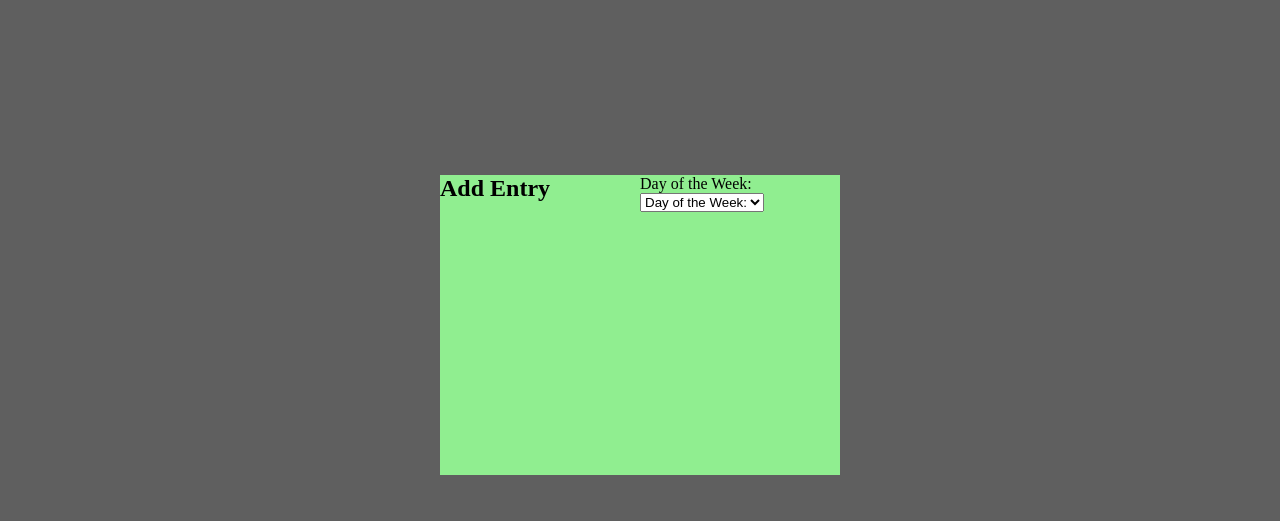
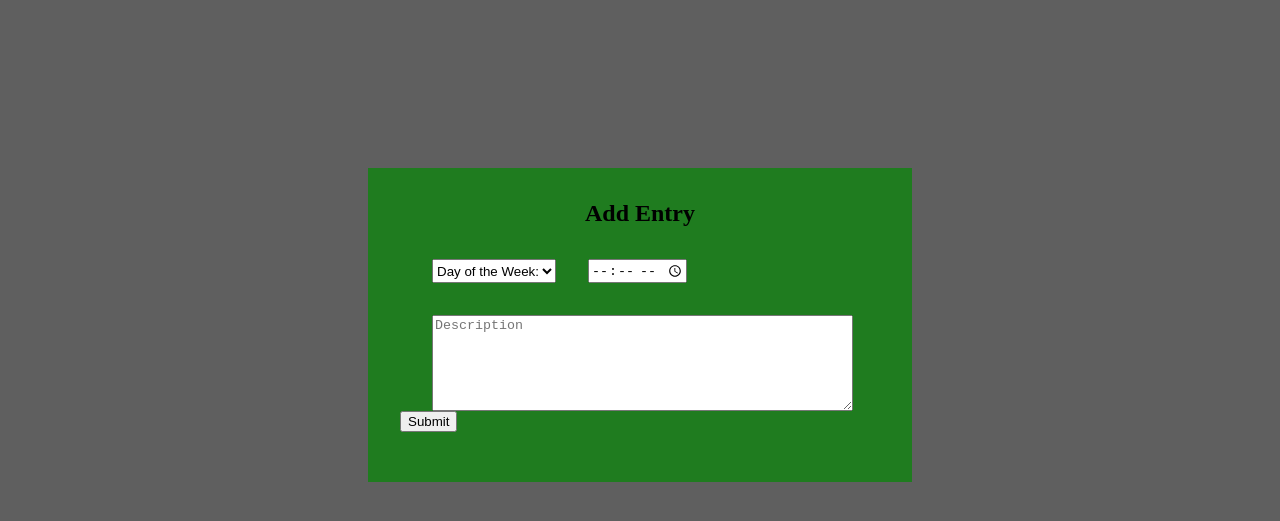
Before and after one commit to lyn-kim/week-planner, a website: page index.html in a window 1280 px wide. Shown: the part 75-596 px from the top of the page. Drawn offline with Linux system fonts and the light colour scheme.

Commit message:
add entry modal update + css

```diff
--- a/index.html
+++ b/index.html
@@ -22,17 +22,16 @@
     <div id="modal-view" class="row hidden" data-view="add-entry">
       <div class="modal-bg fixed">
         <div class="modal-box modal-center">
-          <div class="row">
             <div class="column-full">
-              <div class="row">
+              <div class="row center">
                 <h2>Add Entry</h2>
               </div>
             </div>
             <div class="column-full">
-              <div class="row">
+
                 <form>
-                  <label for="day">Day of the Week:</label>
-                  <select>
+                  <div class="row margin-top">
+                    <select class="margin-left ">
                       <option value="">Day of the Week:</option>
                       <option value="monday">Monday</option>
                       <option value="tuesday">Tuesday</option>
@@ -42,10 +41,13 @@
                       <option value="saturday">Saturday</option>
                       <option value="sunday">Sunday</option>
                     </select>
+                    <input class="margin-left" type="time">
+                  </div>
+                  <div class="row">
+                    <textarea class="margin-left margin-top" rows="6" cols="50" placeholder="Description"></textarea>
+                  </div>
+                  <input type="submit" class="row add-entry-submit ">
                 </form>
-              </div>
-            </div>
-
             </div>
         </div>
       </div>
--- a/styles.css
+++ b/styles.css
@@ -46,9 +46,10 @@ button {
 }
 
 .modal-box {
-  width: 400px;
-  height: 300px;
-  background-color: lightgreen;
+  width: 480px;
+  height: 250px;
+  background-color: rgb(31, 124, 31);
+  padding: 2rem;
 }
 
 .modal-center {
@@ -57,3 +58,15 @@ button {
   left: 50%;
   transform: translate(-50%, -50%);
 }
+
+.margin-left {
+  margin-left: 2rem;
+}
+
+.margin-top {
+  margin-top: 2rem;
+}
+
+.flex-end {
+  justify-content: flex-end;
+}
```
Lines whose indentation alone changed are shown as unchanged.
